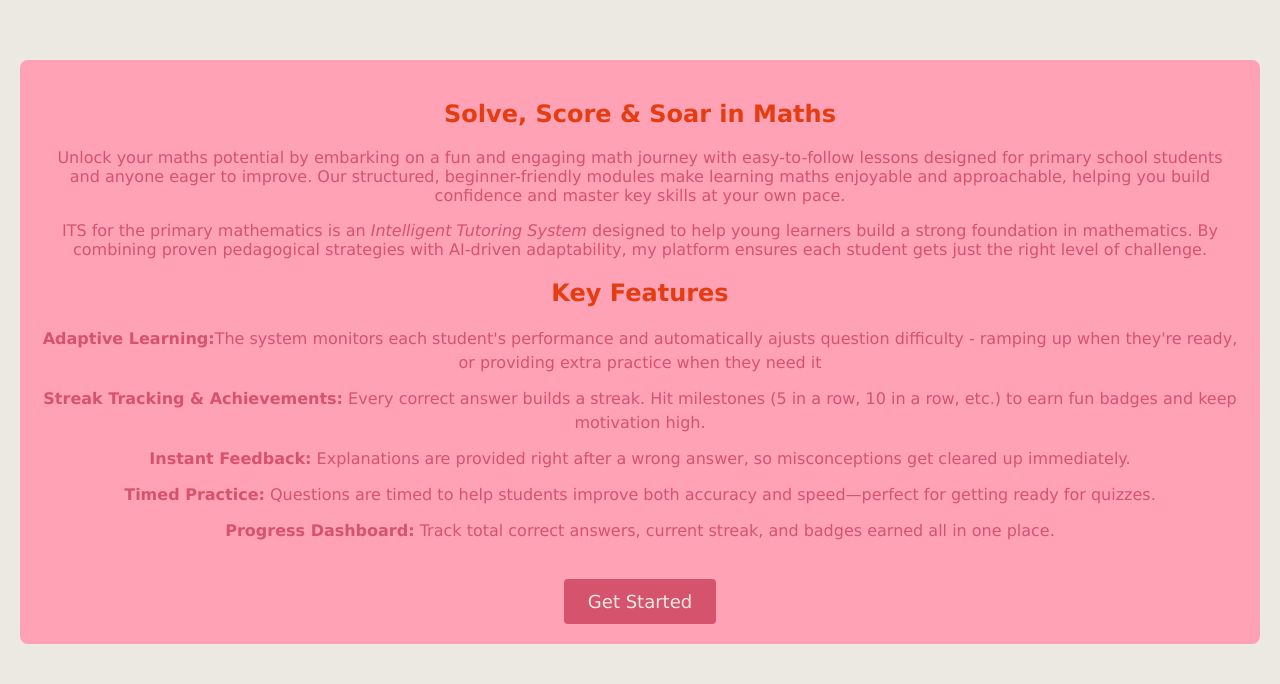
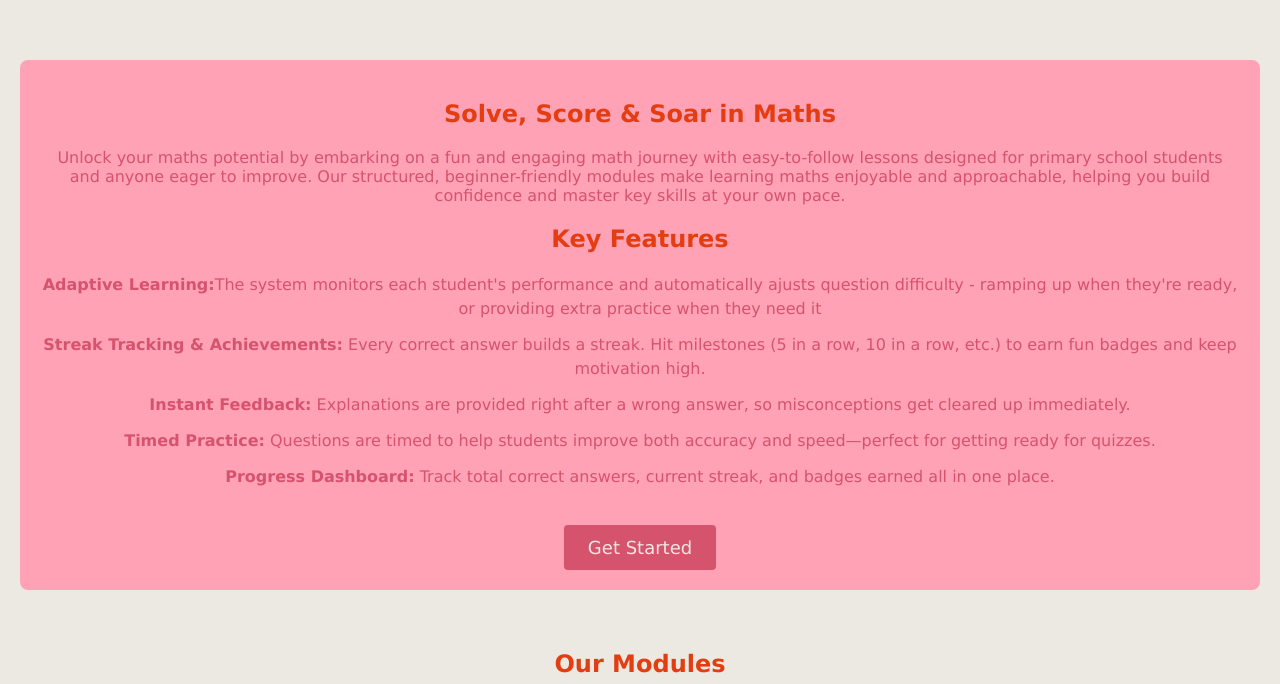
Before and after one commit to tulgasaffery/Saffery_Tulga_22534306_CP, a Flask app: page / in a window 1280 px wide. Shown: the part 89-773 px from the top of the page. Run offline with Flask 3, Linux system fonts and the light colour scheme.

Commit message:
Update index.html

```diff
--- a/templates/index.html
+++ b/templates/index.html
@@ -20,7 +20,7 @@
         {# Introductary Paragraphs describing system benefits(Key features)#}
 
         <p>Unlock your maths potential by embarking on a fun and engaging math journey with easy-to-follow lessons designed for primary school students and anyone eager to improve. Our structured, beginner-friendly modules make learning maths enjoyable and approachable, helping you build confidence and master key skills at your own pace.</p>
-        <p>ITS for the primary mathematics is an <em>Intelligent Tutoring System</em> designed to help young learners build a strong foundation in mathematics. By combining proven pedagogical strategies with AI-driven adaptability, my platform ensures each student gets just the right level of challenge.</p>
+
 
         <h2><strong>Key Features</strong></h2>
         <ul>
```
